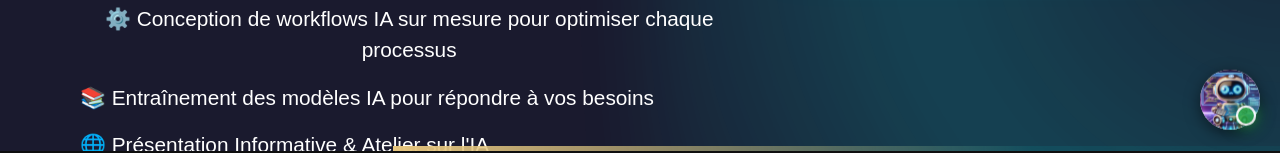
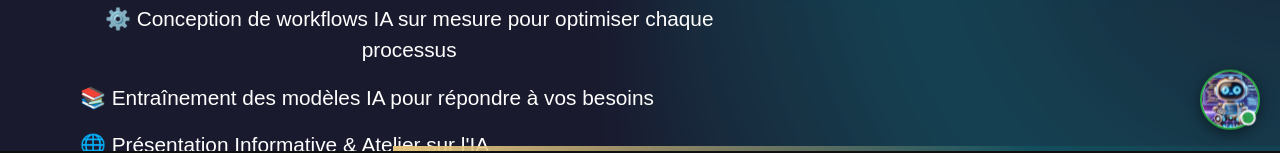
Before and after one commit to JimmyCodeur/siteweb, a React (Vite) app: page / in a window 1280 px wide. Shown: the part 649-802 px from the top of the page. Built offline with nearby package versions, Linux system fonts and the light colour scheme.

Commit message:
add chatbot design green circle

```diff
--- a/src/styles/Chatbot.css
+++ b/src/styles/Chatbot.css
@@ -1,4 +1,3 @@
-/* Image ronde de l'agent */
 .chatbot-toggle {
     position: fixed;
     bottom: 20px;
@@ -14,12 +13,13 @@
     cursor: pointer;
     z-index: 10000;
     animation: talking-bounce 3s infinite ease-in-out;
-  }
+    border: 2px solid #28a745; /* Cercle vert */
+}
 
-  .chatbot-toggle:hover {
+.chatbot-toggle:hover {
     transform: scale(1.1); /* Grossit légèrement l'image sur survol */
-    box-shadow: 0 0px 20px rgb(255, 255, 255);
-  }
+    box-shadow: 0 0 20px rgba(40, 167, 69, 1), 0 0 30px rgba(40, 167, 69, 0.7); /* Lueur plus intense sur survol */
+}
 
   .agent-image {
     width: 100%;
@@ -31,14 +31,13 @@
   .chatbot-toggle:after {
     content: '';
     position: absolute;
-    bottom: 5px;
-    right: 5px;
-    width: 14px;
-    height: 14px;
+    bottom: 3px;
+    right: 3px;
+    width: 10px;
+    height: 10px;
     background-color: #28a745; /* Vert en ligne */
     border: 2px solid #fff; /* Bord blanc pour contraste */
     border-radius: 50%;
-    box-shadow: 0 0 10px rgba(40, 167, 69, 0.8), 0 0 20px rgba(40, 167, 69, 0.5); /* Lueur plus intense */
     animation: glow-pulse 1.5s infinite; /* Animation de pulsation */
   }
 
```
